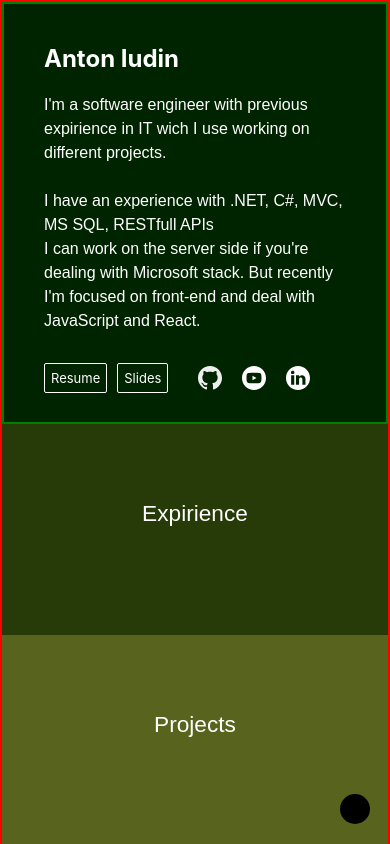
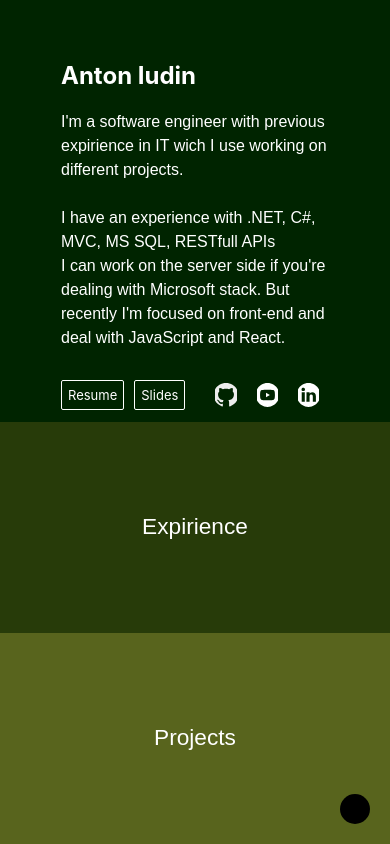
Before and after one commit to antoniudin/next-app, a Next.js app: page / in a window 390 px wide. Shown: the top 844 px of the page. Built offline with nearby package versions, Linux system fonts and the light colour scheme.

Commit message:
update
Improved sass, general fixes

```diff
--- a/components/contact.js
+++ b/components/contact.js
@@ -2,17 +2,16 @@ import styles from '../styles/Home.module.sass'
 
 export default function Contact() {
 
-    const mailBox = () => {
 
-    }
 
     return (
         <div className={styles.content}>
             <h2>Get In Touch</h2>
             <p className={styles.text}>I’m currently looking for a job. <br />
 If you have an interesting project, a job or you just  like my portfolio, feel free to send me a message.</p>
-            <br />
+
+
             <div className={styles.techstack_item}>Say Hello</div>
         </div>
     )
-  }
+}
--- a/package.json
+++ b/package.json
@@ -9,6 +9,7 @@
     "lint": "next lint"
   },
   "dependencies": {
+    "emailjs-com": "^3.2.0",
     "next": "12.1.6",
     "react": "18.1.0",
     "react-dom": "18.1.0",
--- a/pages/index.js
+++ b/pages/index.js
@@ -75,9 +75,8 @@ export default function Home() {
         <div
         key={entity.id}
         style={{backgroundColor: colors[entity.id]}}
-        className={`${entity.wide? styles.wide:styles.item}`}
-        onClick={()=>wideProcessing(entity.id)}>
-        {!entity.wide? <div className={styles.title}>{<Link value={entity.name}/>}</div> : getLayout(entity.id)}
+        className={`${entity.wide? styles.wide:styles.item}`} >
+        {!entity.wide? <div onClick={()=>wideProcessing(entity.id)} className={styles.title}>{<Link value={entity.name}/>}</div> : getLayout(entity.id)}
         </div>
     )}
     </div>
--- a/styles/Home.module.sass
+++ b/styles/Home.module.sass
@@ -1,4 +1,26 @@
-$one: 1
+$text-color: white
+$icon-size: 24px
+
+@mixin pointer
+  &:hover
+    cursor: pointer
+
+@mixin person_icon
+  margin-left: 0
+  &:hover
+    cursor: default
+
+@mixin icon($name)
+  width: $icon-size
+  height: $icon-size
+  background-repeat: no-repeat
+  background-position: center
+  margin-left: 10px
+  margin-right: 10px
+  background-size: cover
+  background-image: url('../styles/#{$name}.svg')
+  filter: invert(100%) sepia(2%) saturate(9%) hue-rotate(338deg) brightness(101%) contrast(101%)
+  @include pointer
 
 @mixin row
   display: flex
@@ -7,15 +29,17 @@ $one: 1
 @mixin no_margin
   margin:0
   padding: 0
+@mixin grid_center
+  display: grid
+  justify-content: center
+  align-items: center
 
 @media (min-width: 1100px)
   .container
     @include row
     height: 100vh
   .item
-    display: grid
-    justify-content: center
-    align-items: center
+    @include grid_center
     width: 25%
     height: 100vh
 
@@ -23,24 +47,20 @@ $one: 1
   width: 75%
   height: 100vh
   animation: extendDiv 0.5s
+  border: 1px solid transparent
 .content
    margin: 100px
 
 @media (max-width: 1100px)
-  .container
-    border: 2px solid red
   .item
-    display: grid
-    justify-content: center
-    align-items: center
+    @include grid_center
     height: 25vh
   .wide
     width: 100%
     height: 50vh
-    border: 2px solid green
     animation: none
   .content
-    margin: 40px
+    margin: 60px
   .shortcontent
     display: none
 
@@ -55,19 +75,16 @@ $one: 1
   100%
     opacity: 100
 
-
 .title
   width: max-content
   height: 30px
   font-size: 6mm
   font-family: Arial, Helvetica, sans-serif
-  color: white
-  margin-bottom: 30px
-  &::hover
-  cursor: pointer
+  color: $text-color
+  @include pointer
 
 .content
-  color: white
+  color: $text-color
   animation: displayDiv 1.0s
   p
     margin-top: 0
@@ -85,41 +102,28 @@ $one: 1
   background-color: black
   bottom: 20px
   right: 20px
-  &:hover
-    cursor: pointer
+  @include pointer
 
 .techstack
   @include row
 
 .techstack_item
-  color: white
+  color: $text-color
   font-size: small
   width: max-content
-  border: 1px solid white
+  border: 1px solid $text-color
   padding: 6px
   margin-right: 10px
   border-radius: 2px
-  &:hover
-    cursor: default
+  @include person_icon
+
 
 .socials
   @include row
   align-items: center
   .techstack_item
-    &:hover
-      cursor: pointer
+    @include pointer
 
-@mixin icon
-  width: 24px
-  height: 24px
-  background-repeat: no-repeat
-  background-position: center
-  margin-left: 10px
-  margin-right: 10px
-  background-size: cover
-  filter: invert(100%) sepia(2%) saturate(9%) hue-rotate(338deg) brightness(101%) contrast(101%)
-  &:hover
-    cursor: pointer
 
 .subtitle
   margin-left: 0.4em
@@ -127,27 +131,18 @@ $one: 1
   text-decoration: underline
 
 .manager
-  @include icon
-  margin-left: 0
-  background-image: url('../styles/manager.svg')
-  &:hover
-    cursor: default
+  @include icon('manager')
+  @include person_icon
 .owner
-  @include icon
-  margin-left: 0
-  background-image: url('../styles/owner.svg')
-  &:hover
-    cursor: default
+  @include icon('owner')
+  @include person_icon
 
 .linkedin
-  @include icon
-  background-image: url('../styles/linkedin.svg')
+  @include icon('linkedin')
 .youtube
-  @include icon
-  background-image: url('../styles/youtube.svg')
+  @include icon('youtube')
 .github
-  @include icon
-  background-image: url('../styles/github.svg')
+  @include icon('github')
   margin-left: 20px
 
 .skill_title
@@ -166,21 +161,21 @@ $one: 1
 
 .linkLine
     width: auto
-    border-bottom: 2px solid white
+    border-bottom: 2px solid $text-color
     opacity: 0
 .link
     width: max-content
-    color: white
+    color: $text-color
 .link:hover
     cursor: pointer
 .link:hover > .linkLine
     opacity: 1
-    border-bottom: 2px solid white
+    border-bottom: 2px solid $text-color
     animation: lineAppear 0.5s ease
 
 .tooltip
   position: fixed
-  color: white
+  color: $text-color
   height: 20px
   font-size: small
   background-color: black
@@ -188,5 +183,4 @@ $one: 1
   padding: 2px 7px
   bottom: 25px
   right: 55px
-  &:hover
-    cursor: pointer
+  @include pointer
```
Also changed, not shown: 2 other files (tests, documents, lock files or other folders).
